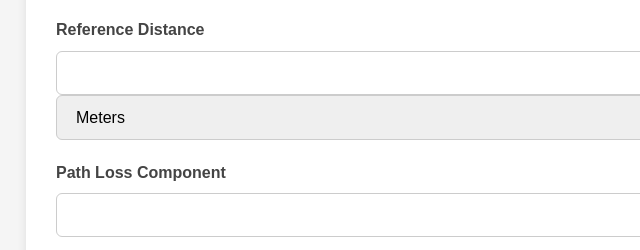
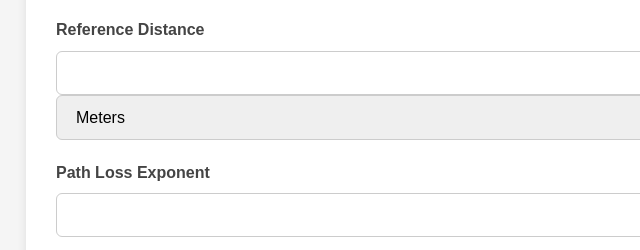
Before and after one commit to ShahdYahya21/wireless_webProject, a website: page part4.html in a window 1280 px wide. Shown: the part 1220-1470 px from the top of the page, 164-804 px from the left. Drawn offline with Linux system fonts and the light colour scheme.

Commit message:
Update part4.html

```diff
--- a/part4.html
+++ b/part4.html
@@ -82,7 +82,7 @@
         </div>
 
         <div class="input-group">
-          <label for="pathLossComponent">Path Loss Component</label>
+          <label for="pathLossComponent">Path Loss Exponent</label>
           <input type="number" id="pathLossComponent" step="0.1" required />
         </div>
 
```
